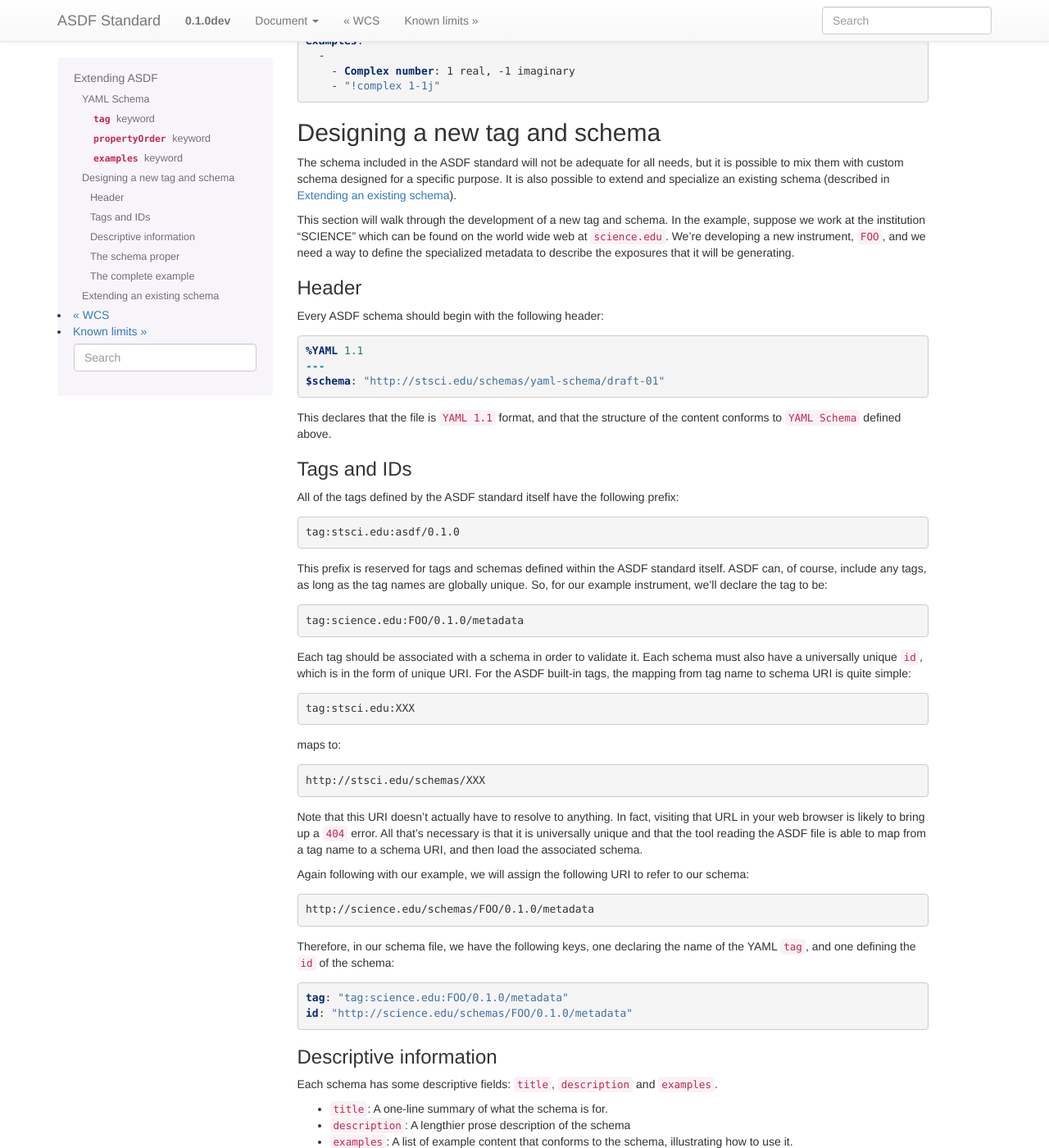
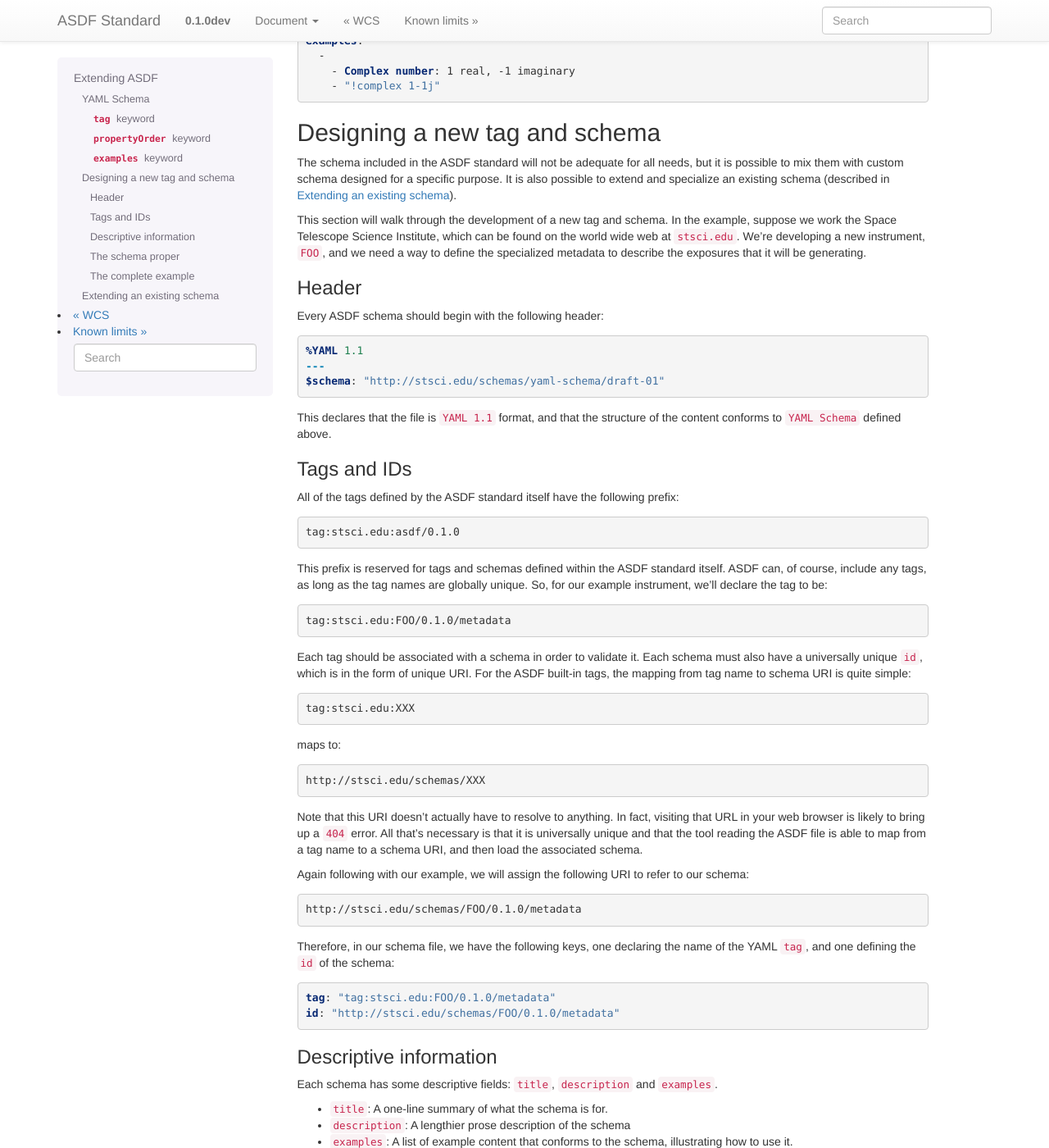
Before and after one commit to asdf-format/asdf-standard, a Sphinx documentation site: the page built from source/extending.rst, in a window 1280 px wide and 1400 px high, scrolled down 988 px. Shown: the whole window at 82% size. Built offline with Sphinx 7.4.7, drawn with Linux system fonts in a browser that asks for light colours; pages that are not in the unit, such as notebooks, are missing from menus; some of the changed text lies outside the part shown.

Commit message:
Just use stsci.edu in the example

```diff
--- a/source/extending.rst
+++ b/source/extending.rst
@@ -86,11 +86,11 @@ a specific purpose.  It is also possible to extend and specialize an
 existing schema (described in :ref:`extending-a-schema`).
 
 This section will walk through the development of a new tag and
-schema.  In the example, suppose we work at the institution "SCIENCE"
-which can be found on the world wide web at ``science.edu``.  We're
-developing a new instrument, ``FOO``, and we need a way to define the
-specialized metadata to describe the exposures that it will be
-generating.
+schema.  In the example, suppose we work the Space Telescope Science
+Institute, which can be found on the world wide web at ``stsci.edu``.
+We're developing a new instrument, ``FOO``, and we need a way to
+define the specialized metadata to describe the exposures that it will
+be generating.
 
 Header
 ^^^^^^
@@ -117,7 +117,7 @@ standard itself.  ASDF can, of course, include any tags, as long as
 the tag names are globally unique.  So, for our example instrument,
 we'll declare the tag to be::
 
-  tag:science.edu:FOO/0.1.0/metadata
+  tag:stsci.edu:FOO/0.1.0/metadata
 
 Each tag should be associated with a schema in order to validate
 it. Each schema must also have a universally unique ``id``, which is
@@ -139,14 +139,14 @@ to a schema URI, and then load the associated schema.
 Again following with our example, we will assign the following URI to
 refer to our schema::
 
-  http://science.edu/schemas/FOO/0.1.0/metadata
+  http://stsci.edu/schemas/FOO/0.1.0/metadata
 
 Therefore, in our schema file, we have the following keys, one
 declaring the name of the YAML ``tag``, and one defining the ``id`` of
 the schema::
 
-  tag: "tag:science.edu:FOO/0.1.0/metadata"
-  id: "http://science.edu/schemas/FOO/0.1.0/metadata"
+  tag: "tag:stsci.edu:FOO/0.1.0/metadata"
+  id: "http://stsci.edu/schemas/FOO/0.1.0/metadata"
 
 Descriptive information
 ^^^^^^^^^^^^^^^^^^^^^^^
@@ -228,8 +228,8 @@ Here is our complete schema example::
   %YAML 1.1
   ---
   $schema: "http://stsci.edu/schemas/yaml-schema/draft-01"
-  tag: "tag:science.edu:FOO/0.1.0/metadata"
-  id: "http://science.edu/schemas/FOO/0.1.0/metadata"
+  tag: "tag:stsci.edu:FOO/0.1.0/metadata"
+  id: "http://stsci.edu/schemas/FOO/0.1.0/metadata"
 
   title: |
     Metadata for the FOO instrument.
```
